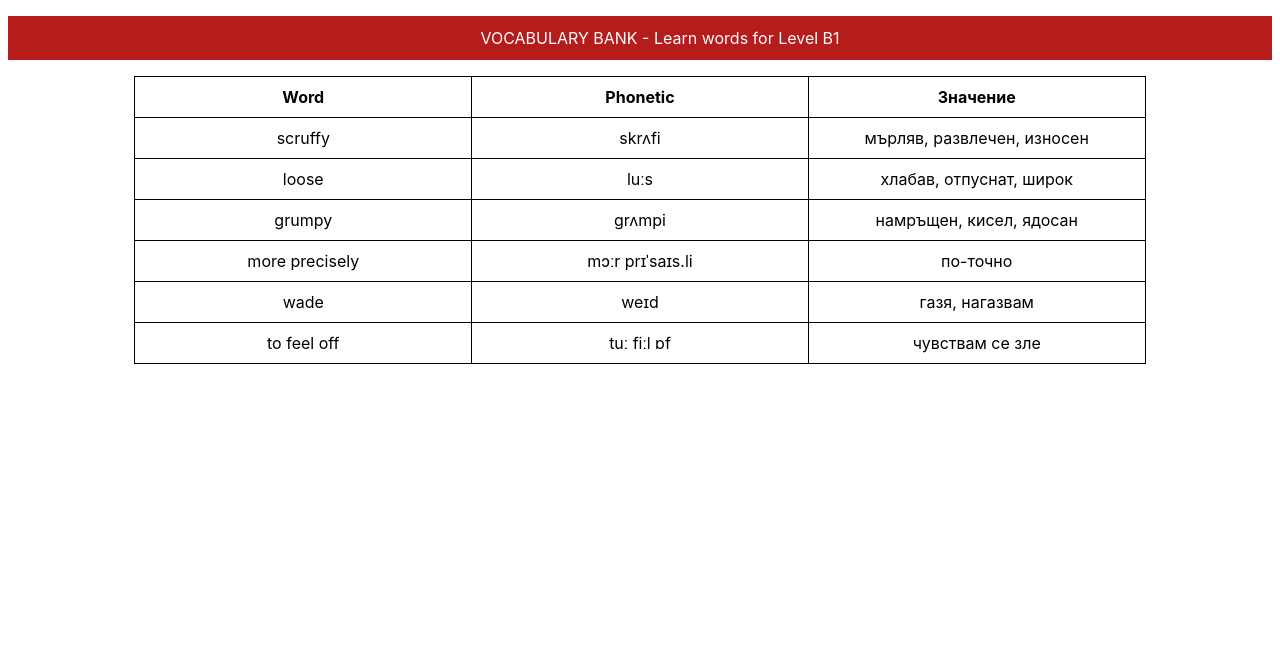
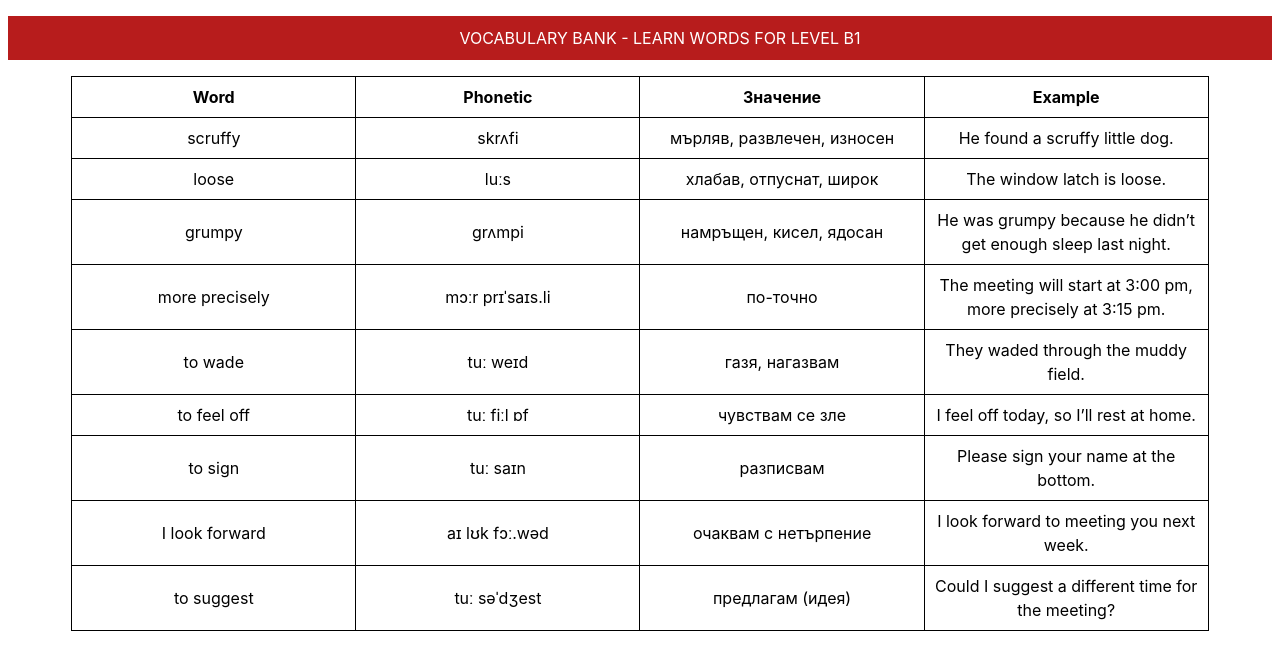
Before and after one commit to HristianBalevski/vocabulary-bank, a plain HTML site: page index.html in a window 1280 px wide. Drawn offline with Linux system fonts and the light colour scheme.

Commit message:
Added new words

```diff
--- a/css/table.css
+++ b/css/table.css
@@ -8,7 +8,7 @@ table, thead, th {
 table {
   border: 1px solid black;
   border-collapse: collapse;
-  width: 80%;
+  width: 90%;
   table-layout: fixed;
   margin: 0 auto;
 }
--- a/index.html
+++ b/index.html
@@ -14,7 +14,7 @@
    <nav>
     <ul>
         <li>
-            <a href="">VOCABULARY BANK - Learn words for Level B1</a>
+            <a href="">VOCABULARY BANK - LEARN WORDS FOR LEVEL B1</a>
         </li>
     </ul>
    </nav>
@@ -24,48 +24,61 @@
                 <th>Word</th>
                 <th>Phonetic</th>
                 <th>Значение</th>
+                <th>Example</th>
             </tr>
             <tr>
-                <td>
-                    scruffy
-                </td>
-                <td>
-                    skrʌfi
-                </td>
-                <td>
-                    мърляв, развлечен, износен
-                </td>
+                <td>scruffy</td>
+                <td>skrʌfi</td>
+                <td>мърляв, развлечен, износен</td>
+                <td>He found a scruffy little dog.</td>
             </tr>
             <tr>
-                <td>
-                    loose
-                </td>
-                <td>
-                    luːs
-                </td>
-                <td>
-                    хлабав, отпуснат, широк
-                </td>
+                <td>loose</td>
+                <td>luːs</td>
+                <td>хлабав, отпуснат, широк</td>
+                <td>The window latch is loose.</td>
             </tr>
             <tr>
                 <td>grumpy</td>
                 <td>ɡrʌmpi</td>
                 <td>намръщен, кисел, ядосан</td>
+                <td>He was grumpy because he didn’t get enough sleep last night.</td>
             </tr>
             <tr>
                 <td>more precisely</td>
                 <td>mɔːr prɪˈsaɪs.li</td>
                 <td>по-точно</td>
+                <td>The meeting will start at 3:00 pm, more precisely at 3:15 pm.</td>
             </tr>
             <tr>
-                <td>wade</td>
-                <td>weɪd</td>
+                <td>to wade</td>
+                <td>tuː weɪd</td>
                 <td>газя, нагазвам</td>
+                <td>They waded through the muddy field.</td>
             </tr>
             <tr>
                 <td>to feel off</td>
                 <td>tuː fiːl ɒf</td>
                 <td>чувствам се зле</td>
+                <td>I feel off today, so I’ll rest at home.</td>
+            </tr>
+            <tr>
+                <td>to sign</td>
+                <td>tuː saɪn</td>
+                <td>разписвам</td>
+                <td>Please sign your name at the bottom.</td>
+            </tr>
+            <tr>
+                <td>I look forward</td>
+                <td>aɪ lʊk fɔː.wəd</td>
+                <td>очаквам с нетърпение</td>
+                <td>I look forward to meeting you next week.</td>
+            </tr>
+            <tr>
+                <td>to suggest</td>
+                <td>tuː səˈdʒest</td>
+                <td>предлагам (идея)</td>
+                <td>Could I suggest a different time for the meeting?</td>
             </tr>
         </thead>
     </table>
```
